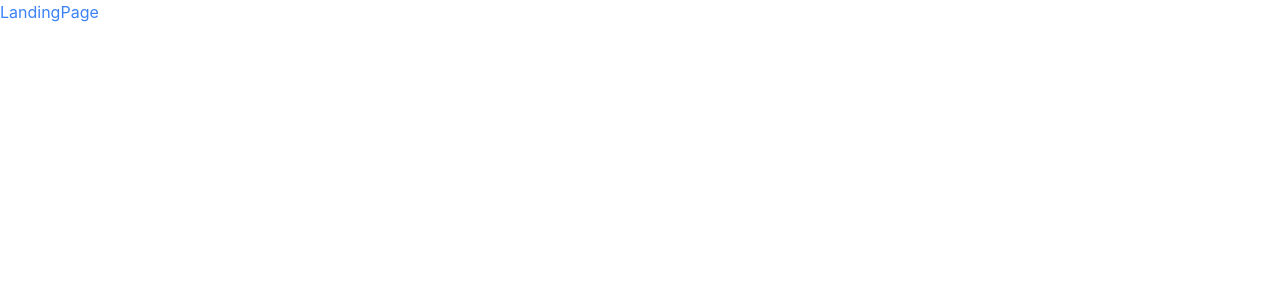
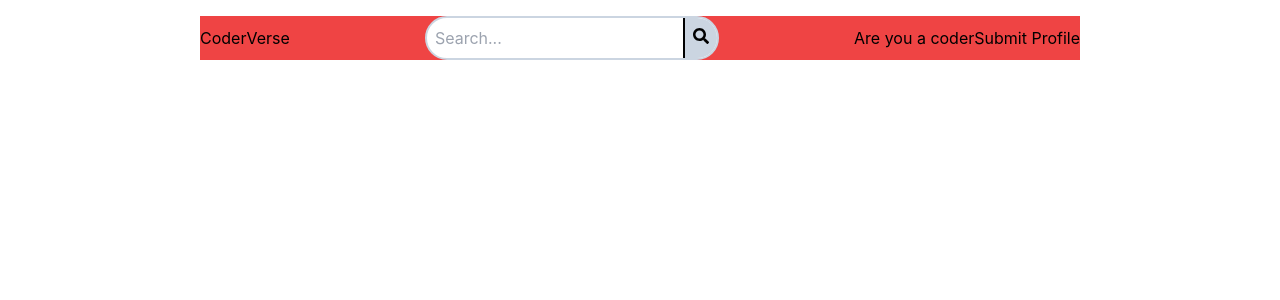
Before and after one commit to Jobsidney/CoderVerse, a React (Create React App) app: page / in a window 1280 px wide. Shown: the top 300 px of the page. Built offline with nearby package versions, Linux system fonts and the light colour scheme.

Commit message:
Navbar creation

```diff
--- a/package.json
+++ b/package.json
@@ -8,6 +8,7 @@
     "@testing-library/user-event": "^13.5.0",
     "react": "^18.2.0",
     "react-dom": "^18.2.0",
+    "react-icons": "^4.6.0",
     "react-scripts": "5.0.1",
     "web-vitals": "^2.1.4"
   },
--- a/src/components/landingPage/LandingPage.js
+++ b/src/components/landingPage/LandingPage.js
@@ -1,9 +1,10 @@
 import React from 'react'
+import NavBar from './NavBar'
 
 function LandingPage() {
   return (
-    <div>
-      <h1 className="text-blue-500" >LandingPage</h1>
+    <div className='lg:mx-[200px] bg-red-500'>
+      <NavBar/>
       </div>
   )
 }
--- /dev/null
+++ b/src/components/landingPage/NavBar.jsx
@@ -0,0 +1,22 @@
+import React from 'react'
+import {FaSearch} from 'react-icons/fa'
+function NavBar() {
+  return (
+    <div className="flex flex-row justify-between items-center mt-4">
+   <h1 className=''>CoderVerse</h1>
+   <div className='flex bg-white  border-solid border-2 border-slate-300 rounded-3xl'>
+    <input className="outline-none border-none bg-transparent pl-2" type="search" placeholder="Search..." name="search" value=""/>
+    <div className='bg-slate-300 border-l-[2px] p-2 border-black rounded-tr-3xl rounded-br-3xl'>
+    <button className='' ><FaSearch /></button>
+    </div>
+   </div>
+   <div className='flex'>
+   <h4>Are you a coder</h4>
+    <button>Submit Profile</button>
+   </div>
+
+    </div>
+  )
+}
+
+export default NavBar
```
Also changed, not shown: 1 other file (tests, documents, lock files or other folders).
